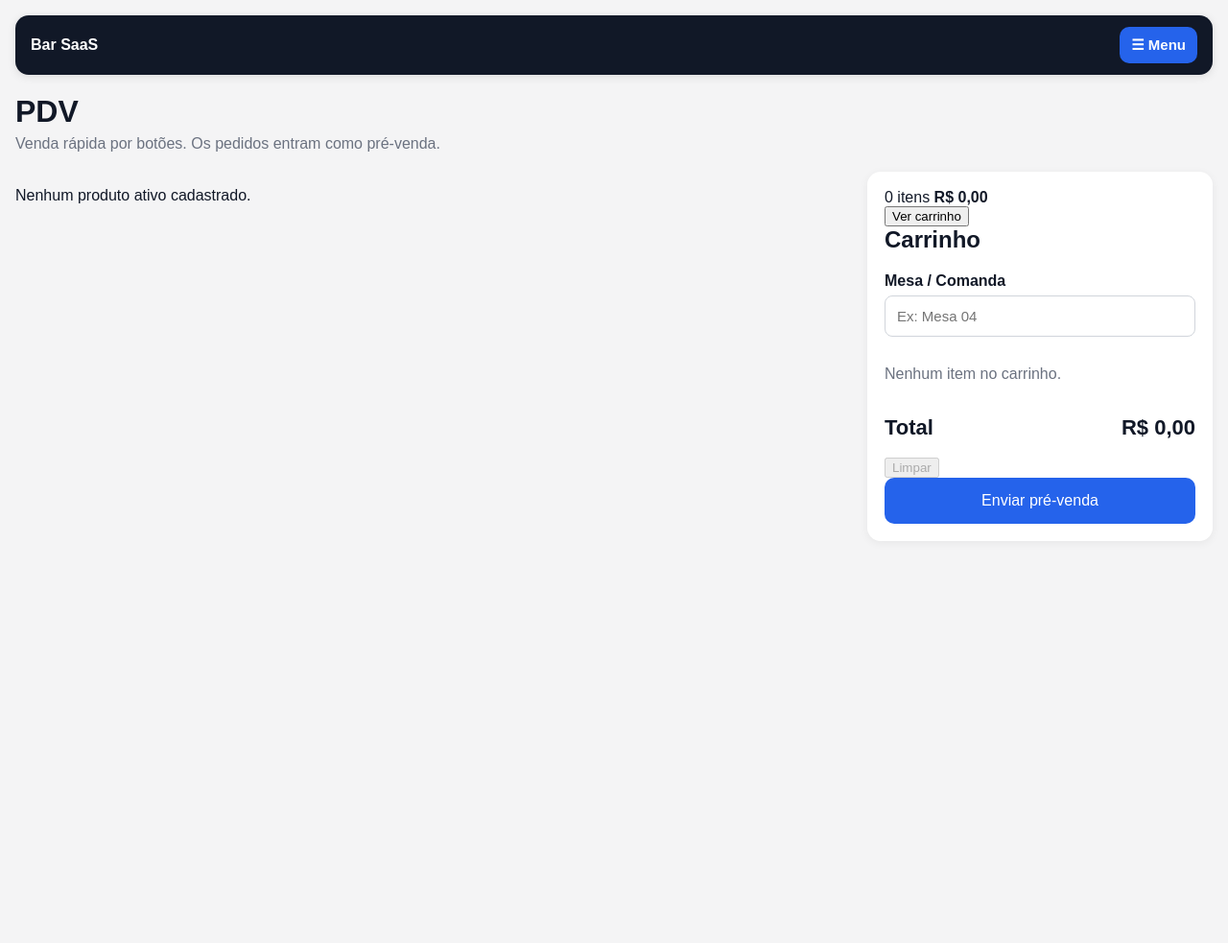
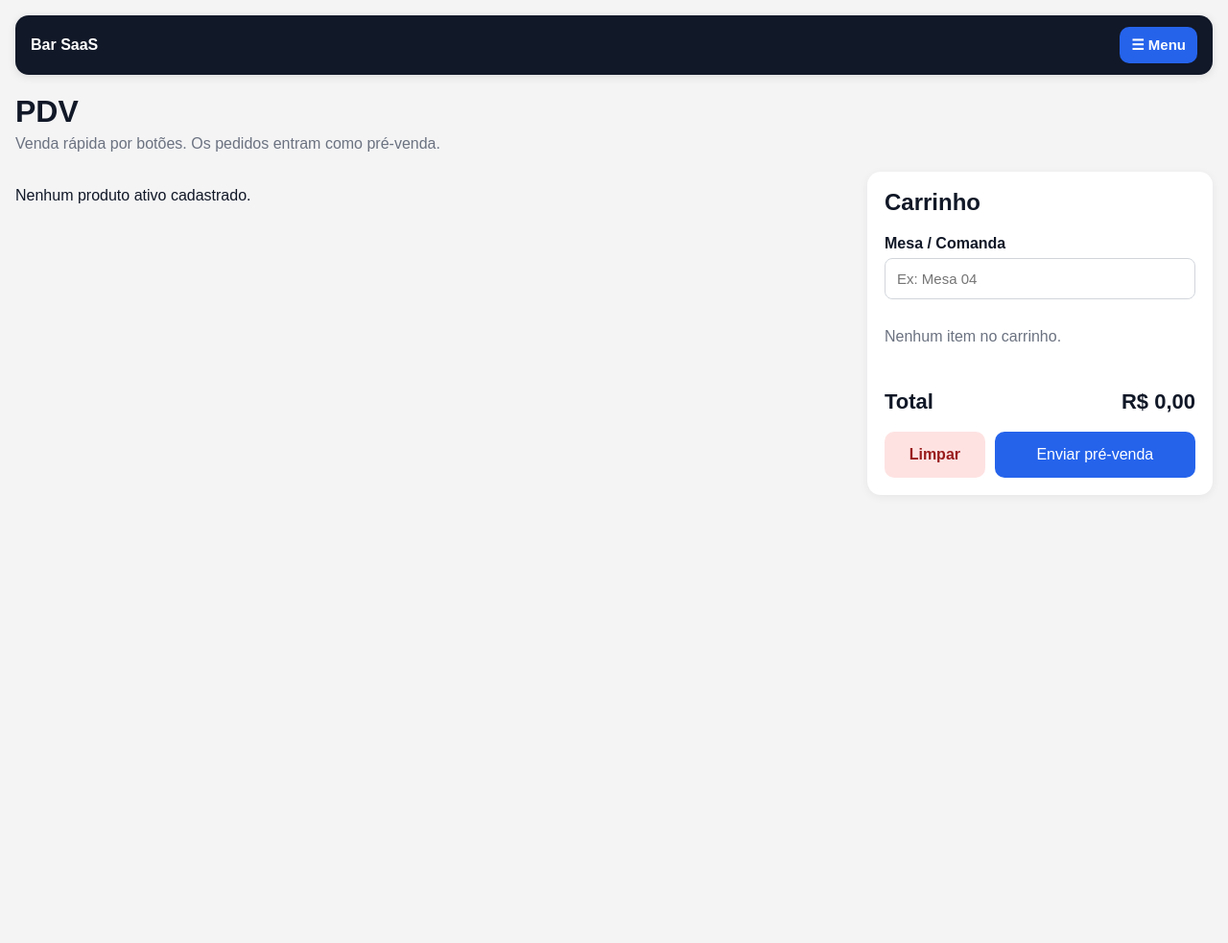
Before and after one commit to pzasz-qww/saas, a Django app: template templates/orders/pdv.html in a window 1280 px wide. Shown: the top 983 px of the page at 96% size. After the commit the page ends 498 px from the top, so only its background shows below. Run offline with Django 5.2, Linux system fonts and the light colour scheme; the template is opened without the code that fills it, so the values that code supplies are empty.

Commit message:
fix: ajusta carrinho mobile do PDV

```diff
--- a/config/settings.py
+++ b/config/settings.py
@@ -25,7 +25,7 @@ SECRET_KEY = 'django-insecure-msi_xeo!x$&_+8)xb=@vxvc^sa(8^1-u$1&jydyt@rw08julw2
 # SECURITY WARNING: don't run with debug turned on in production!
 DEBUG = True
 
-ALLOWED_HOSTS = []
+ALLOWED_HOSTS = ["*"]
 
 
 # Application definition
--- a/static/css/pdv.css
+++ b/static/css/pdv.css
@@ -1,6 +1,10 @@
 /* ==========================
    Base
 ========================== */
+
+* {
+    box-sizing: border-box;
+}
 
 body {
     margin: 0;
@@ -29,11 +33,10 @@ h1 {
     gap: 20px;
 }
 
-
-/*espaço para itens acima do carrinho corrigir*/
+/* espaço para os produtos não ficarem atrás do carrinho */
 main {
     width: 100%;
-    padding-bottom: 420px;
+    padding-bottom: calc(40vh + 32px);
 }
 
 .cart {
@@ -105,22 +108,76 @@ main {
     border-radius: 18px 18px 0 0;
     padding: 18px;
     box-shadow: 0 -4px 16px rgba(0,0,0,.12);
-align-items: center;
+
     position: fixed;
 
     left: 0;
     right: 0;
     bottom: 0;
 
-    max-height: 40vh;
-    overflow-y: auto;
+    max-height: 78vh;
+    overflow: hidden;
 
     z-index: 1000;
-
 }
 
 .cart h2 {
     margin-top: 0;
+}
+
+.cart-summary {
+    display: flex;
+    justify-content: space-between;
+    align-items: center;
+    gap: 12px;
+}
+
+.cart-summary-values {
+    display: flex;
+    flex-direction: column;
+    gap: 4px;
+}
+
+.cart-summary-values span {
+    color: #6b7280;
+    font-size: 14px;
+}
+
+.cart-summary-values strong {
+    font-size: 18px;
+}
+
+.cart-toggle-button {
+    border: none;
+    background: #111827;
+    color: white;
+    border-radius: 10px;
+    padding: 10px 12px;
+    cursor: pointer;
+    font-weight: bold;
+}
+
+.cart-content {
+    display: none;
+    margin-top: 16px;
+}
+
+/* funciona se o JS adicionar classe no carrinho */
+.cart.is-open .cart-content,
+.cart.open .cart-content,
+.cart.expanded .cart-content {
+    display: block;
+}
+
+/* funciona se o JS apenas trocar aria-expanded para true */
+.cart:has(.cart-toggle-button[aria-expanded="true"]) .cart-content {
+    display: block;
+}
+
+#cart-form {
+    display: flex;
+    flex-direction: column;
+    min-height: 0;
 }
 
 .field {
@@ -142,6 +199,45 @@ align-items: center;
     border-radius: 8px;
 
     font-size: 15px;
+}
+
+.cart-items-scroll {
+    max-height: 24vh;
+    overflow-y: auto;
+    padding-right: 4px;
+}
+
+.cart-footer {
+    background: white;
+    padding-top: 12px;
+}
+
+.cart-footer-actions {
+    display: grid;
+    grid-template-columns: 1fr 2fr;
+    gap: 10px;
+}
+
+.clear-cart-button {
+    width: 100%;
+
+    border: none;
+
+    background: #fee2e2;
+    color: #991b1b;
+
+    border-radius: 10px;
+
+    padding: 15px;
+
+    font-size: 16px;
+    font-weight: bold;
+
+    cursor: pointer;
+}
+
+.clear-cart-button:hover {
+    background: #fecaca;
 }
 
 /* ==========================
@@ -253,11 +349,13 @@ align-items: center;
     body {
         margin: 0;
         padding: 16px;
-    padding-bottom: 48vh;
+    }
+
+    main {
+        padding-bottom: 0;
     }
 
     .layout{
-
         display:grid;
 
         grid-template-columns:1fr 360px;
@@ -268,9 +366,7 @@ align-items: center;
     }
 
     .product-grid{
-
         grid-template-columns:repeat(auto-fill,minmax(160px,1fr));
-
     }
 
     .cart{
@@ -287,4 +383,19 @@ align-items: center;
         box-shadow: 0 2px 10px rgba(0,0,0,.06);
     }
 
+    .cart-summary {
+        display: none;
     }
+
+    .cart-content {
+        display: block;
+        margin-top: 0;
+    }
+
+    .cart-items-scroll {
+        max-height: none;
+        overflow-y: visible;
+        padding-right: 0;
+    }
+
+}
--- a/templates/orders/pdv.html
+++ b/templates/orders/pdv.html
@@ -4,7 +4,7 @@
 {% block title %}PDV{% endblock %}
 
 {% block extra_css %}
-    <link rel="stylesheet" href="{% static 'css/pdv.css' %}">
+    <link rel="stylesheet" href="{% static 'css/pdv.css' %}?v=3">
 {% endblock %}
 
 {% block content %}
```
Lines whose indentation alone changed are shown as unchanged.
